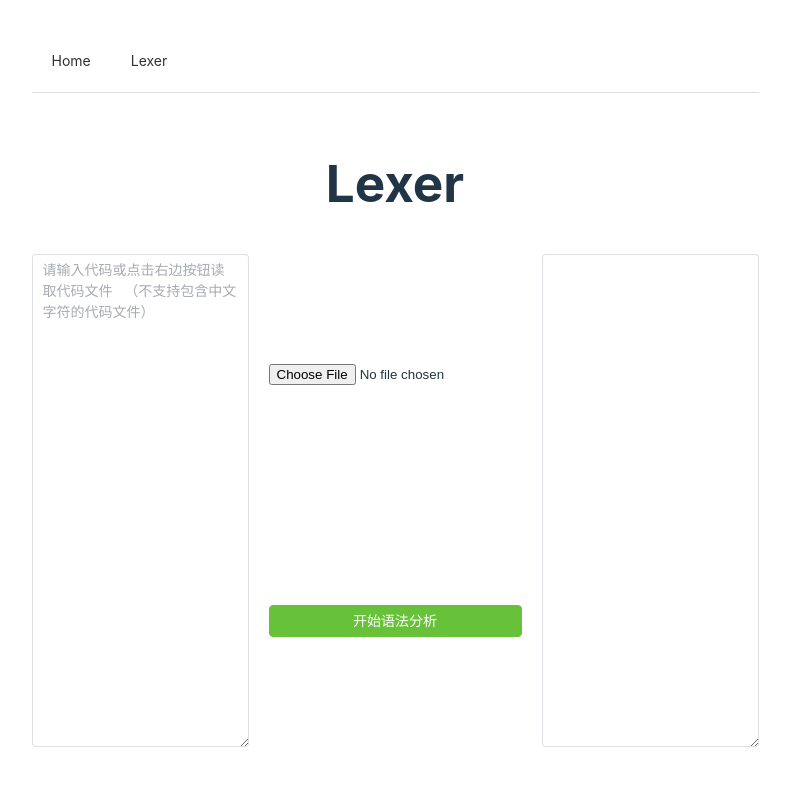
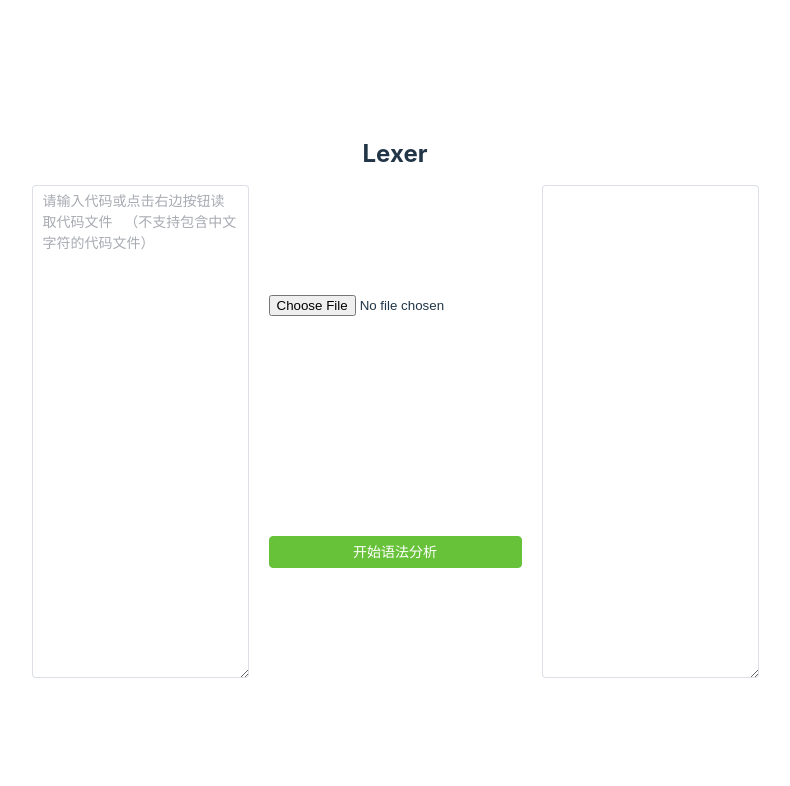
Before and after one commit to vozeo/ToyCompilerClient, a Vue app: page /#/lexer in a window 1280 px wide. Shown: the top 786 px of the page, without its empty margins (245-1035 px from the left). Built offline with nearby package versions, Linux system fonts and the light colour scheme; no server answers.

Commit message:
简化代码逻辑。

```diff
--- a/src/App.vue
+++ b/src/App.vue
@@ -1,18 +1,3 @@
 <template>
-  <div class="common-layout">
-    <el-container>
-      <el-header>
-        <el-menu
-            mode="horizontal"
-            router
-        >
-          <el-menu-item index="/">Home</el-menu-item>
-          <el-menu-item index="/lexer">Lexer</el-menu-item>
-        </el-menu>
-      </el-header>
-      <el-main>
-        <router-view/>
-      </el-main>
-    </el-container>
-  </div>
+  <router-view/>
 </template>
--- a/src/components/Lexer.vue
+++ b/src/components/Lexer.vue
@@ -39,9 +39,7 @@ function execute() {
 </script>
 
 <template>
-  <h1>Lexer</h1>
-
-
+  <h2>Lexer</h2>
   <div id="wrap">
     <el-input
         v-model="textarea"
@@ -66,6 +64,7 @@ function execute() {
 </template>
 
 <style scoped>
+
 #wrap {
   display: flex;
   justify-content: space-around;
--- a/src/router.ts
+++ b/src/router.ts
@@ -4,10 +4,12 @@ export default createRouter({
     history: createWebHashHistory(),
     routes: [
         {
+            name: 'Home',
             path: '/',
             component: () => import('./components/Home.vue')
         },
         {
+            name: 'Lexer',
             path: '/lexer',
             component: () => import('./components/Lexer.vue')
         }
```
